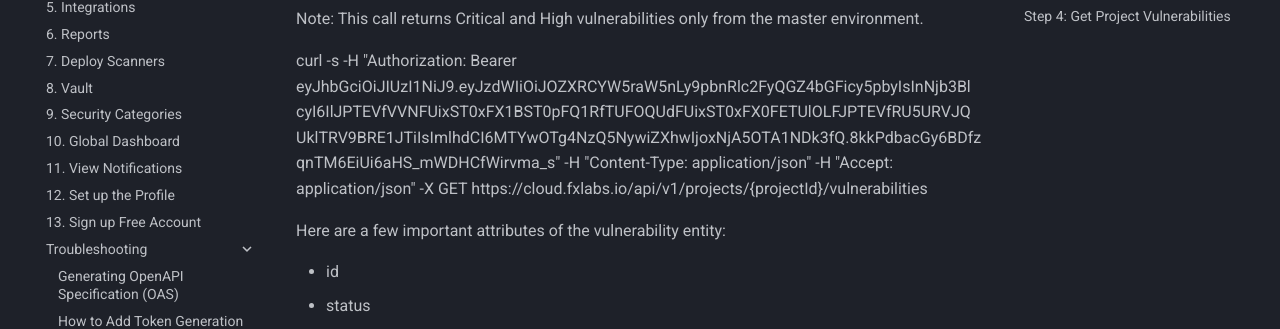
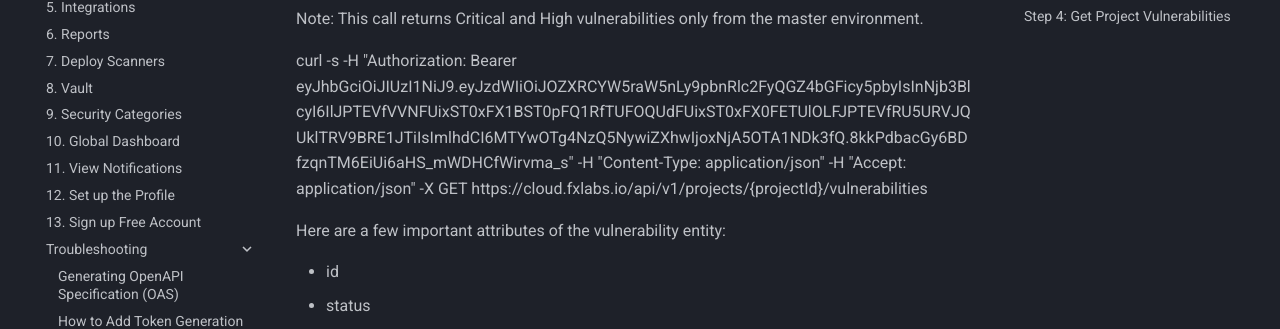
Before and after one commit to apisec-inc/documentation, an MkDocs documentation site: the page built from docs/Call APIsec APIs.md, in a window 1280 px wide and 900 px high, scrolled down 852 px. Shown: the part 209-538 px from the top of the window. Built offline with MkDocs 1.6.1 and Material for MkDocs 9.7.7, drawn with Linux system fonts in a browser that asks for light colours; comment, search, counter and statistics services are not loaded.

Commit message:
Update Call APIsec APIs.md

```diff
--- a/docs/Call APIsec APIs.md
+++ b/docs/Call APIsec APIs.md
@@ -39,8 +39,8 @@
 
 curl -s -H "Authorization: Bearer eyJhbGciOiJIUzI1NiJ9.eyJzdWIiOiJOZXRCYW5raW5nLy9pbnRlc2FyQGZ4bGFicy5pbyIsInNjb3Bl
 cyI6IlJPTEVfVVNFUixST0xFX1BST0pFQ1RfTUFOQUdFUixST0xFX0FETUlOLFJPTEVfRU5URVJQ
-UklTRV9BRE1JTiIsImlhdCI6MTYwOTg4NzQ5NywiZXhwIjoxNjA5OTA1NDk3fQ.8kkPdbacGy6BDfzqnTM6EiUi6aHS_mWDHCfWirvma_s"
--H "Content-Type: application/json" -H
+UklTRV9BRE1JTiIsImlhdCI6MTYwOTg4NzQ5NywiZXhwIjoxNjA5OTA1NDk3fQ.8kkPdbacGy6BD
+fzqnTM6EiUi6aHS_mWDHCfWirvma_s" -H "Content-Type: application/json" -H
 "Accept: application/json" -X GET https://cloud.fxlabs.io/api/v1/projects/{projectId}/vulnerabilities
 
 Here are a few important attributes of the vulnerability entity:
```
